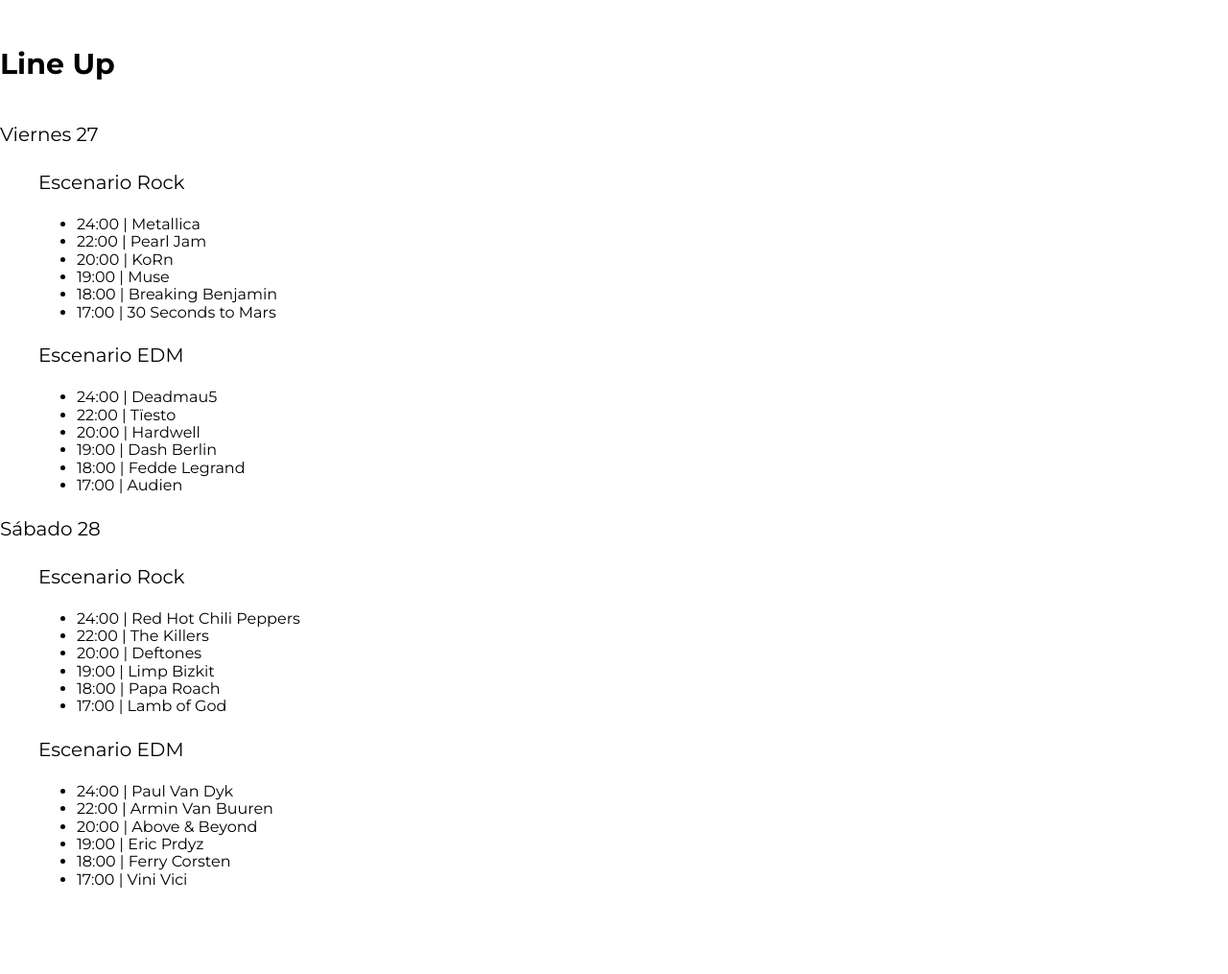
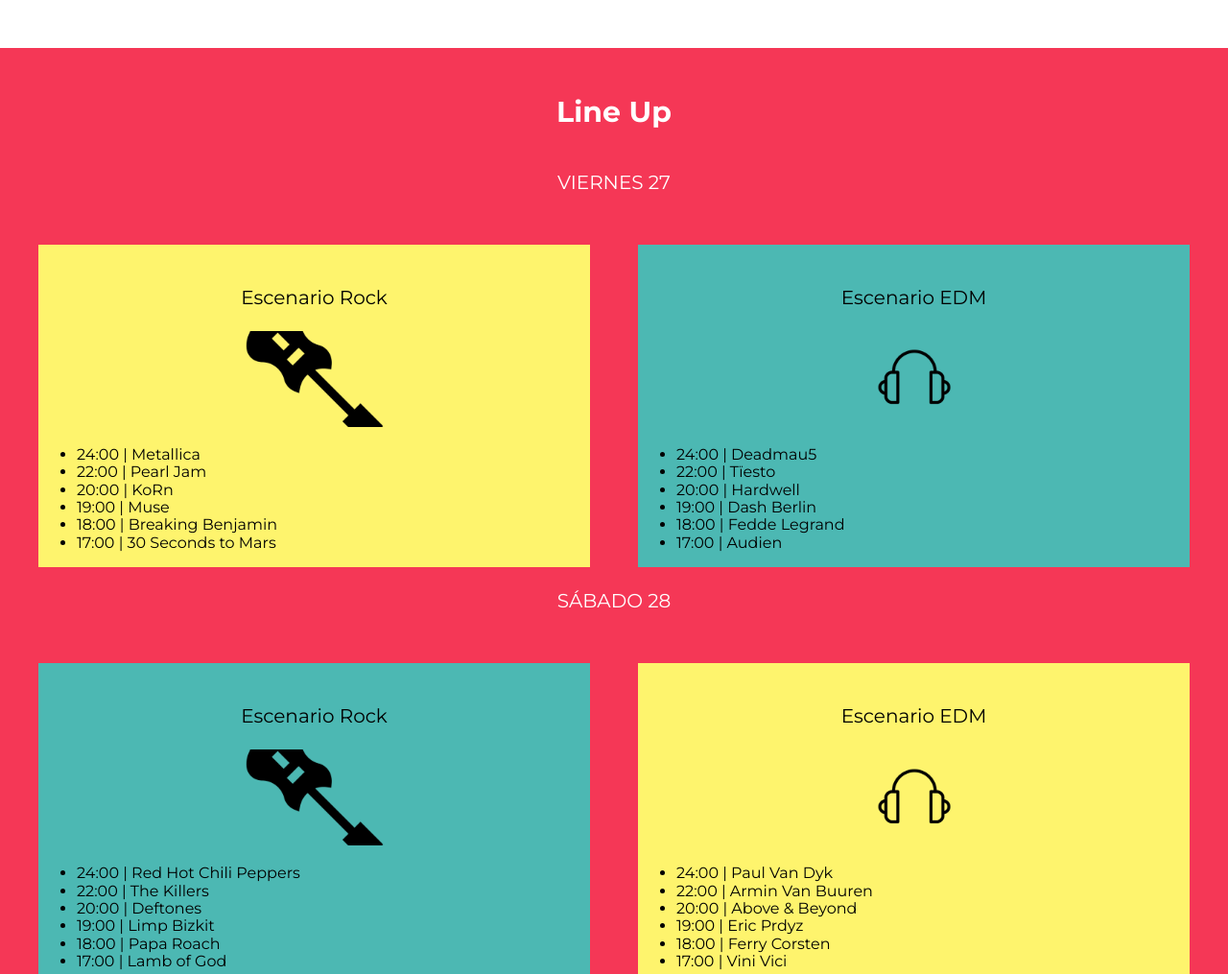
Before and after one commit to mjmf1/Proyecto_Festival_De_Musica, a website: page index.html in a window 1280 px wide. Shown: the part 1159-2174 px from the top of the page at 96% size. Before the commit the page ends 2101 px from the top, so only its background shows below. Drawn offline with Linux system fonts and the light colour scheme.

Commit message:
SCSS al Lineup

```diff
--- a/index.html
+++ b/index.html
@@ -88,6 +88,7 @@
                 </ul>
 
             </div><!--escenario-->
+
             <div class="escenario edm bg-verde">
                 <p class="nombre-escenario">Escenario EDM</p>
                 <ul class="calendario">
@@ -112,8 +113,8 @@
                     </li>
                 </ul>
 
-                </div><!--escenario1-->
-        </div> <!--escenario-contenedor2-->
+                </div><!--escenario-->
+        </div> <!--escenario-contenedor-->
 
 
 
--- a/src/scss/layout/_index.scss
+++ b/src/scss/layout/_index.scss
@@ -1,3 +1,4 @@
 @forward 'header';
 @forward 'video';
 @forward 'festival';
+@forward 'lineup';
--- /dev/null
+++ b/src/scss/layout/_lineup.scss
@@ -0,0 +1,57 @@
+@use '../base/variables' as v;
+@use '../base/mixins' as m;
+
+
+.lineup{
+    background-color: v.$rosa;
+    padding: 5rem 0;
+
+    h3, p{
+        text-align: center;
+        color: v.$blanco;
+    }
+    .dia{
+        text-transform: uppercase;
+        margin-bottom: 5rem;
+    }
+
+}
+.escenario-contenedor{
+    @include m.tablet {
+        @include m.grid(2, 5rem);
+    }
+
+    p{
+        color: v.$negro;
+    }
+    .escenario{
+        padding-top: 2rem;
+
+        p{
+            &:after{
+                content: '';
+                display: block;
+                width: 20rem;
+                height: 10rem;
+                background-size: 15rem;
+                background-repeat: no-repeat;
+                background-position: center center;
+                margin: 2rem auto 0 auto;
+            }
+        }
+    }
+}
+
+.edm .nombre-escenario:after{
+    background-image: url(../img/icono_edm.png);
+}
+.rock .nombre-escenario:after{
+    background-image: url(../img/icono_rock.png);
+}
+
+.bg-amarillo{
+    background-color: v.$amarillo;
+}
+.bg-verde{
+    background-color: v.$verde;
+}
```
Also changed, not shown: build/css/app.css, build/img/icono_edm.png (added), build/img/icono_rock.png (added).
